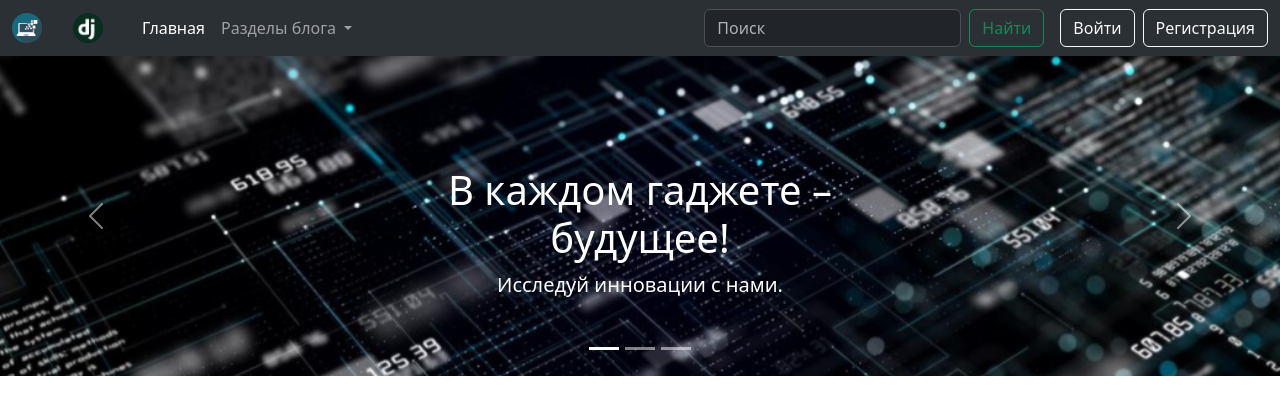
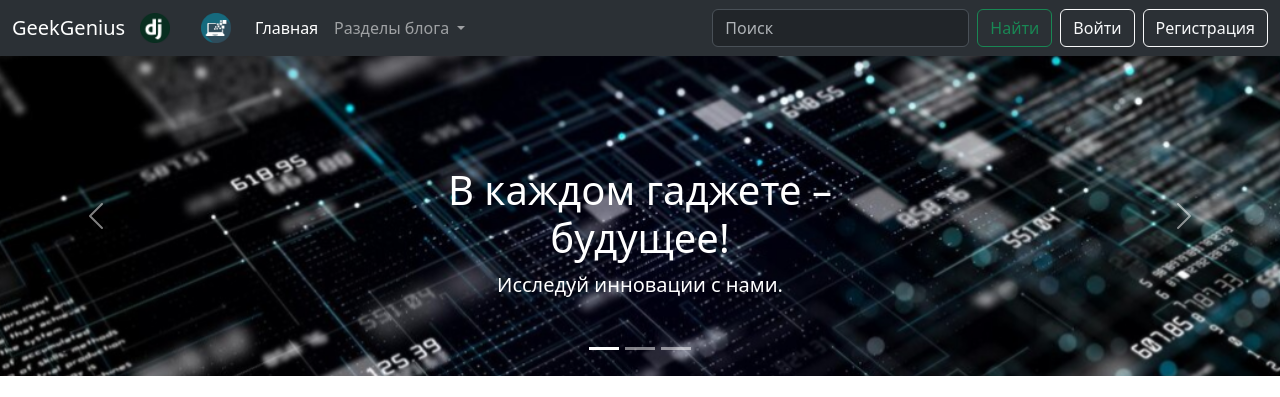
Before and after one commit to Beloglazovaaa/GeekGenius-blog-Django, a Django app: page / in a window 1280 px wide. Shown: the top 397 px of the page. Run offline with Django 3.2, Linux system fonts and the light colour scheme; data comes from the database, SQL or seed files in the repository; some libraries are stand-ins or nearby versions.

Commit message:
main fixes

```diff
--- a/myblog/templates/myblog/block/navbar.html
+++ b/myblog/templates/myblog/block/navbar.html
@@ -2,11 +2,14 @@
 <section class="my-navigation">
   <nav class="navbar navbar-expand-lg bg-body-tertiary" data-bs-theme="dark">
     <div class="container-fluid">
-      <a href="{% url 'index' %}" class="navbar-brand">
-        <img src="{% static 'img/GeekGenius-logo.png' %}" class="d-inline-block align-top" alt="GeekGenius-logo" width="30" height="30">
+      <a href="{% url 'index' %}" class="navbar-brand d-none d-lg-block mx-auto">
+        <span>GeekGenius</span>
       </a>
       <a href="{% url 'index' %}" class="navbar-brand">
-        <img src="{% static 'img/django-logo.png' %}" class="d-inline-block align-top" alt="django-logo" width="60" height="30">
+          <img src="{% static 'img/django-logo.png' %}" class="d-inline-block align-top" alt="django-logo" width="60" height="30">
+      </a>
+      <a href="{% url 'index' %}" class="navbar-brand">
+          <img src="{% static 'img/GeekGenius-logo.png' %}" class="d-inline-block align-top" alt="GeekGenius-logo" width="30" height="30">
       </a>
       <button class="navbar-toggler" type="button" data-bs-toggle="collapse" data-bs-target="#navbarSupportedContent" aria-controls="navbarSupportedContent" aria-expanded="false" aria-label="Toggle navigation">
         <span class="navbar-toggler-icon"></span>
@@ -24,14 +27,17 @@
               <li><a class="dropdown-item" href="{% url 'polynomial_regression' %}">Полиномиальная регрессия</a></li>
               <li><a class="dropdown-item" href="{% url 'gradient_boosting' %}">Градиентный бустинг</a></li>
               <li><a class="dropdown-item" href="{% url 'recurrent_neural_network' %}">Рекурсивная нейронная сеть</a></li>
-                <li><a class="dropdown-item" href="{% url 'prediction-page' %}">Страница прогнозирования</a></li>
+              <li><a class="dropdown-item" href="{% url 'prediction-page' %}">Страница прогнозирования</a></li>
             </ul>
           </li>
         </ul>
         <form action="{% url 'search_results' %}" method="get" class="d-flex" role="search">
             <input name="q" class="form-control me-2" type="search" placeholder="Поиск" aria-label="Поиск">
-            <button class="btn btn-outline-success me-2" type="submit">Найти</button>
+            <button class="btn btn-outline-success" type="submit">Найти</button>
         </form>
+        <a href="{% url 'index' %}" class="navbar-brand d-lg-none">
+          <span>GeekGenius</span>
+        </a>
         {% if user.is_authenticated %}
           <div class="navbar-text ms-3">
             Привет, {{ user.username }}!
@@ -45,6 +51,7 @@
     </div>
   </nav>
 </section>
+
 
 <!-- Модальное окно для входа -->
 <div class="modal fade" id="loginModal" tabindex="-1" aria-labelledby="loginModalLabel" aria-hidden="true">
```
